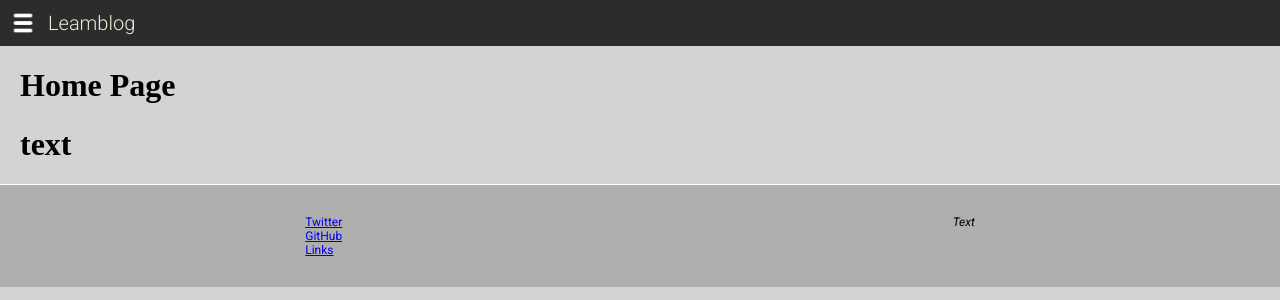
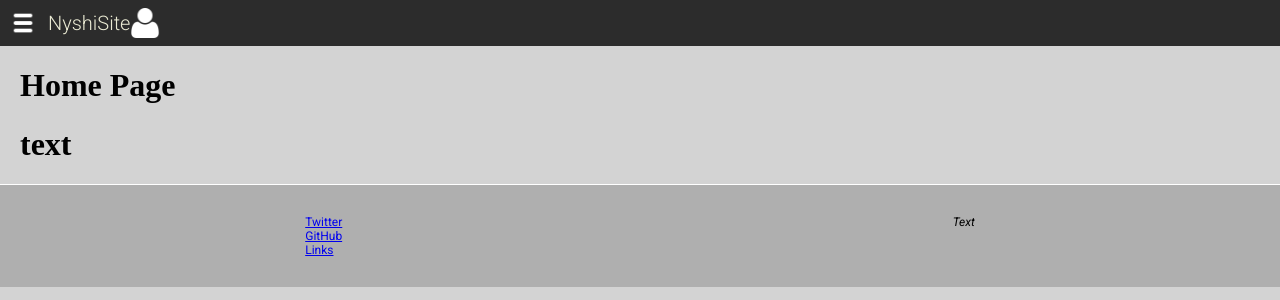
Before and after one commit to NyshimoriMizuki/learning-flask, a Python web app: template website/templates/home.html in a window 1280 px wide. Shown: the top 300 px of the page. Run offline with Jinja, Linux system fonts and the light colour scheme; the template is opened without the code that fills it, so the values that code supplies are empty.

Commit message:
a try to add user icon

```diff
--- a/website/static/css/style.css
+++ b/website/static/css/style.css
@@ -6,10 +6,6 @@ body {
     display: flex;
     flex-direction: column;
     background: lightgray;
-}
-
-.menu-icon {
-    size: 50px;
 }
 
 .header {
@@ -24,11 +20,19 @@ body {
 .menu-icon {
     height: 30px;
     margin-right: 10px;
+    order: 1;
 }
 
 .header-title {
     font: 20px 'Roboto', sans-serif;
     font-weight: 300;
+    order: 2;
+}
+
+.user-icon {
+    height: 30px;
+    margin-right: 10px;
+    order: 5;
 }
 
 .container {
--- a/website/templates/base.html
+++ b/website/templates/base.html
@@ -13,7 +13,8 @@
 <body>
     <header class="header">
         <img class="menu-icon" src="/static/images/menu_icon.png">
-        <div class="header-title">Leamblog</div>
+        <div class="header-title">NyshiSite</div>
+        <img class="user-icon" src="/static/images/user_icon.png">
     </header>
     <div class="container">{% block content %}{% endblock %}</div>
 
```
Also changed, not shown: README.md, website/static/images/user_icon.png (added).
